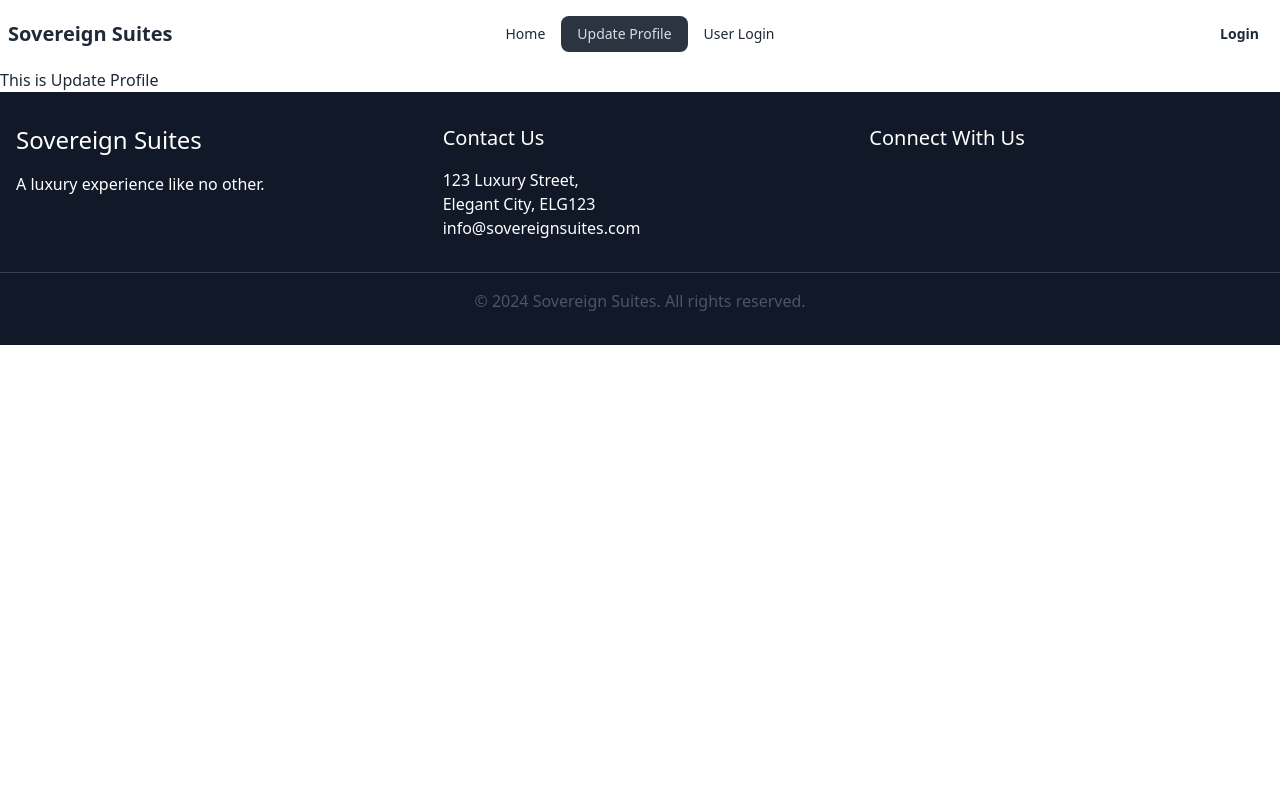
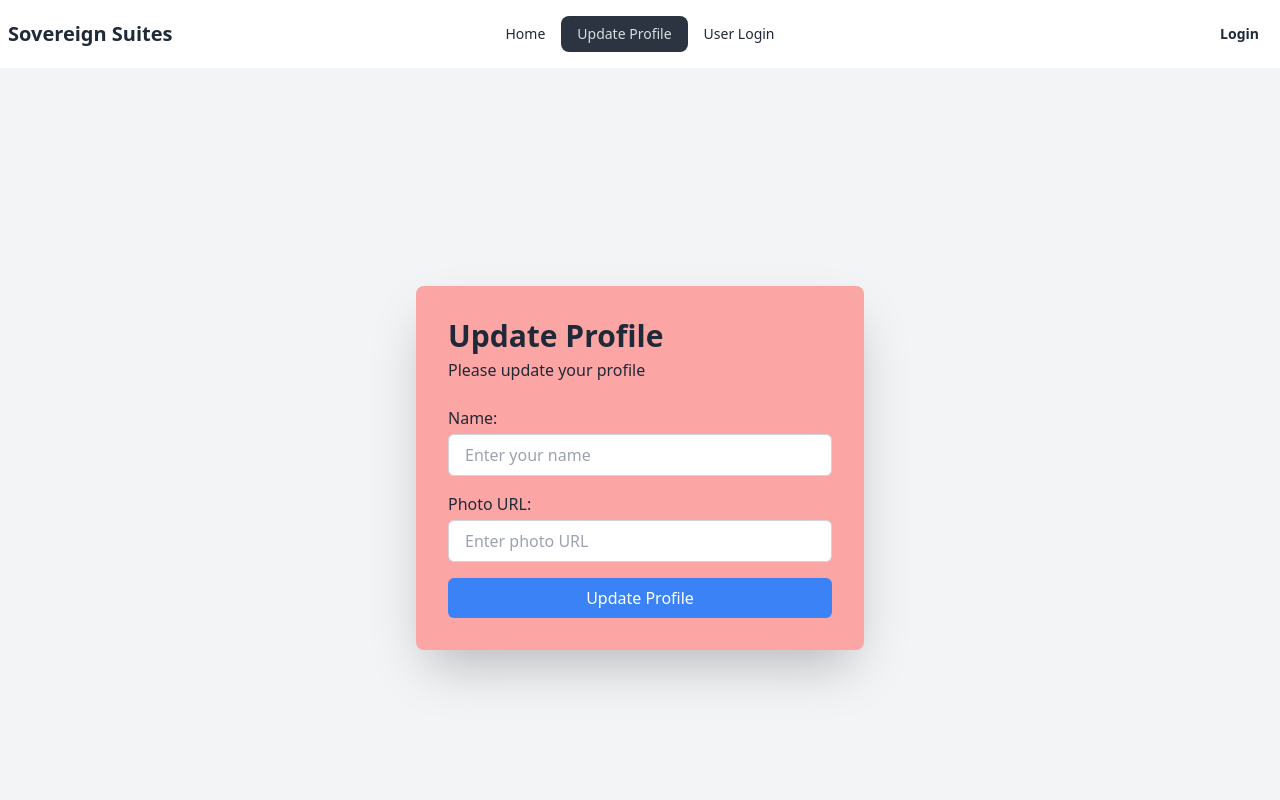
Before and after one commit to fahimneo/artisan-haven, a React (Vite) app: page /update-profile in a window 1280 px wide. Shown: the top 800 px of the page. Built offline with nearby package versions, Linux system fonts and the light colour scheme; no server answers.

Commit message:
Update profile added

```diff
--- a/src/FirebaseProvider/FirebaseProvider.jsx
+++ b/src/FirebaseProvider/FirebaseProvider.jsx
@@ -6,6 +6,7 @@ import {
   signInWithEmailAndPassword,
   signInWithPopup,
   signOut,
+  updateProfile,
 } from "firebase/auth";
 import PropTypes from "prop-types";
 import { createContext, useEffect, useState } from "react";
@@ -23,6 +24,13 @@ const FirebaseProvider = ({ children }) => {
   const createUser = (email, password) => {
     setLoading(true);
     return createUserWithEmailAndPassword(auth, email, password);
+  };
+
+  const updateUserProfile = (name, image) => {
+    return updateProfile(auth.currentUser, {
+      displayName: name,
+      photoURL: image,
+    });
   };
 
   const signInUser = (email, password) => {
@@ -63,6 +71,7 @@ const FirebaseProvider = ({ children }) => {
     logOut,
     user,
     loading,
+    updateUserProfile,
   };
   return (
     <AuthContext.Provider value={allValues}>{children}</AuthContext.Provider>
--- a/src/Pages/Login/Register.jsx
+++ b/src/Pages/Login/Register.jsx
@@ -4,7 +4,7 @@ import SocialLogin from "./SocialLogin";
 import UseAuth from "../../Hoocks/UseAuth";
 
 const Register = () => {
-  const { createUser } = UseAuth();
+  const { createUser, updateUserProfile } = UseAuth();
   const {
     register,
     handleSubmit,
@@ -14,11 +14,15 @@ const Register = () => {
   const location = useLocation();
   const from = location?.state || "/";
   const onSubmit = (data) => {
-    const { email, password } = data;
-    createUser(email, password).then((result) => {
-      if (result.user) {
-        navigate(from);
-      }
+    const { email, password, image, fullName } = data;
+    createUser(email, password).then(() => {
+      updateUserProfile(fullName, image)
+        .then(() => {
+          navigate(from);
+        })
+        .catch((error) => {
+          console.log(error);
+        });
     });
   };
   return (
--- a/src/Pages/UpdateProfile/UpdateProfile.jsx
+++ b/src/Pages/UpdateProfile/UpdateProfile.jsx
@@ -1,7 +1,44 @@
 const UpdateProfile = () => {
   return (
-    <div>
-      <h3>This is Update Profile</h3>
+    <div className="bg-gray-100 h-screen flex justify-center items-center ">
+      <div className="max-w-md w-full p-8 bg-red-300 rounded-lg shadow-2xl">
+        <h2 className="text-3xl font-bold mb-1">Update Profile</h2>
+        <p className="mb-6">Please update your profile</p>
+        <form className="space-y-4">
+          <div>
+            <label htmlFor="name" className="block mb-1">
+              Name:
+            </label>
+            <input
+              type="text"
+              id="name"
+              name="name"
+              placeholder="Enter your name"
+              required
+              className="w-full px-4 py-2 border border-gray-300 rounded-md focus:outline-none focus:border-blue-500"
+            />
+          </div>
+          <div>
+            <label htmlFor="photo" className="block mb-1">
+              Photo URL:
+            </label>
+            <input
+              type="text"
+              id="photo"
+              name="photo"
+              placeholder="Enter photo URL"
+              required
+              className="w-full px-4 py-2 border border-gray-300 rounded-md focus:outline-none focus:border-blue-500"
+            />
+          </div>
+          <button
+            type="submit"
+            className="w-full bg-blue-500 text-white py-2 px-4 rounded-md hover:bg-blue-600 focus:outline-none focus:bg-blue-600 transition duration-300"
+          >
+            Update Profile
+          </button>
+        </form>
+      </div>
     </div>
   );
 };
```
